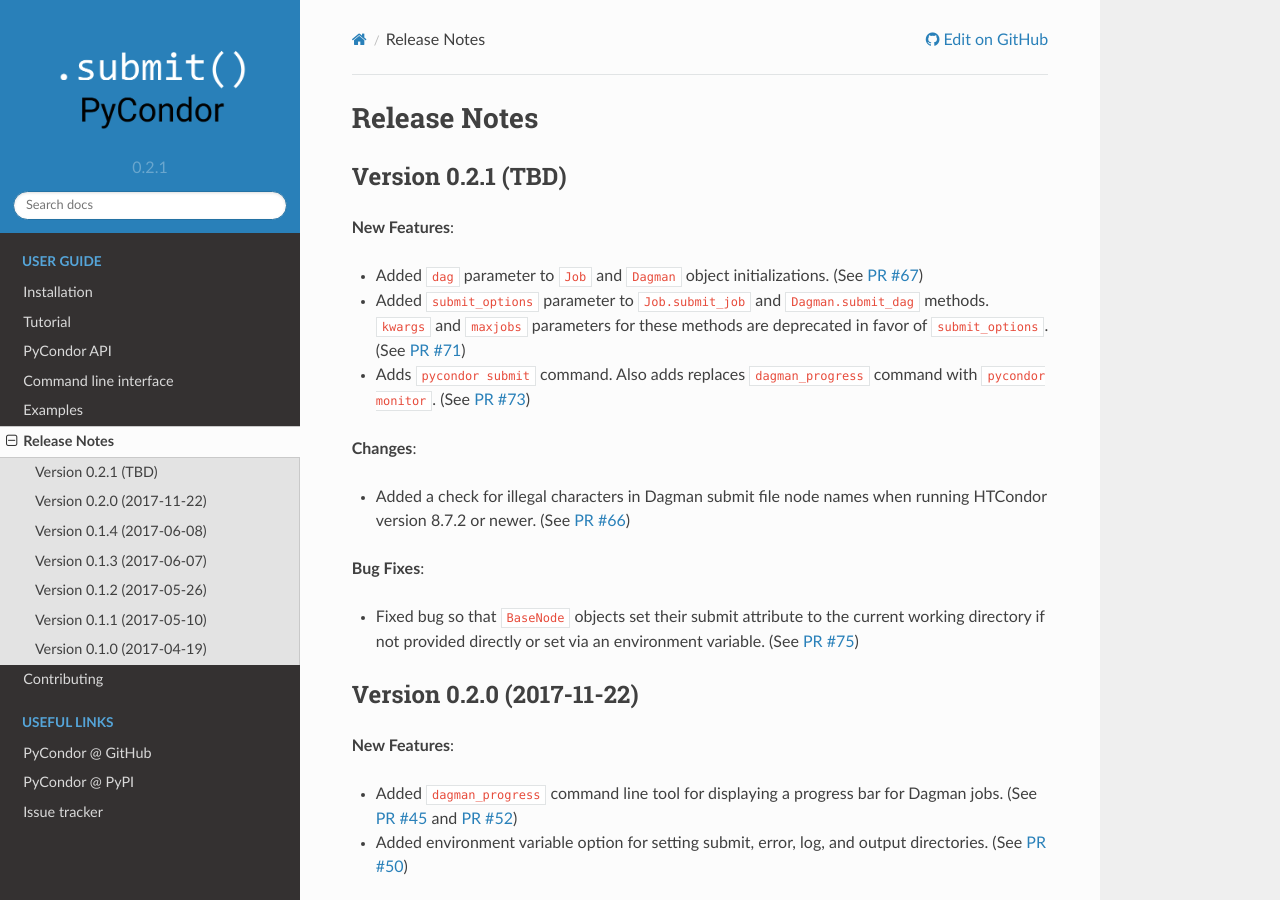
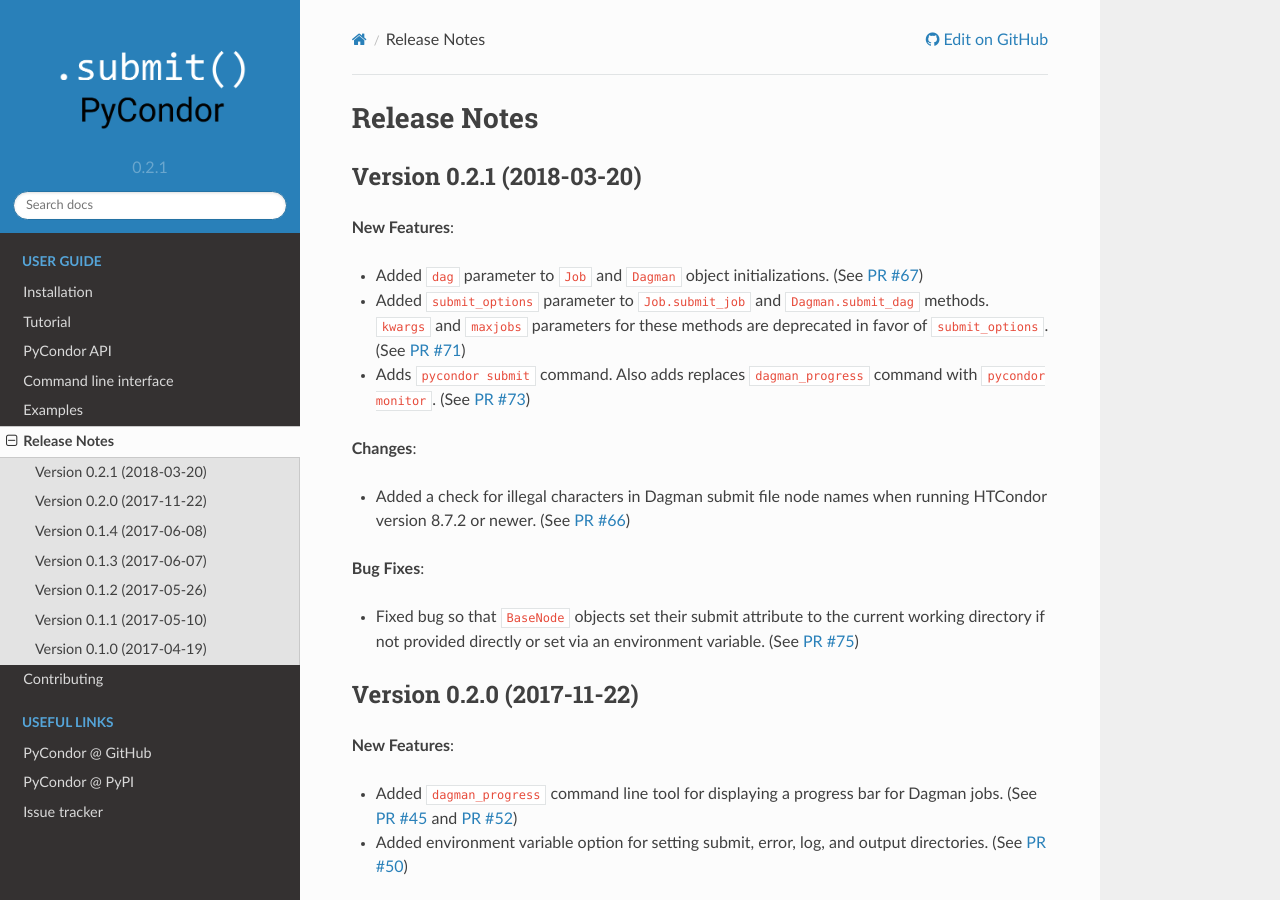
Before and after one commit to pycondor/pycondor, a Sphinx documentation site: the page built from docs/changelog.rst, in a window 1280 px wide and 900 px high. Built offline with Sphinx 7.4.7 and the Read the Docs theme 2.0.0, drawn with Linux system fonts in a browser that asks for light colours; some of the changed text lies outside the part shown.

Commit message:
0.2.1 release

```diff
--- a/docs/changelog.rst
+++ b/docs/changelog.rst
@@ -6,8 +6,8 @@
 Release Notes
 *************
 
-Version 0.2.1 (TBD)
--------------------
+Version 0.2.1 (2018-03-20)
+--------------------------
 
 **New Features**:
 
--- a/docs/conf.py
+++ b/docs/conf.py
@@ -58,7 +58,7 @@
 
 # General information about the project.
 project = 'PyCondor'
-copyright = '2017, James Bourbeau'
+copyright = '2018, James Bourbeau'
 author = 'James Bourbeau'
 
 # The version info for the project you're documenting, acts as replacement for
```
Also changed, not shown: README.md (+1 -1 lines).
